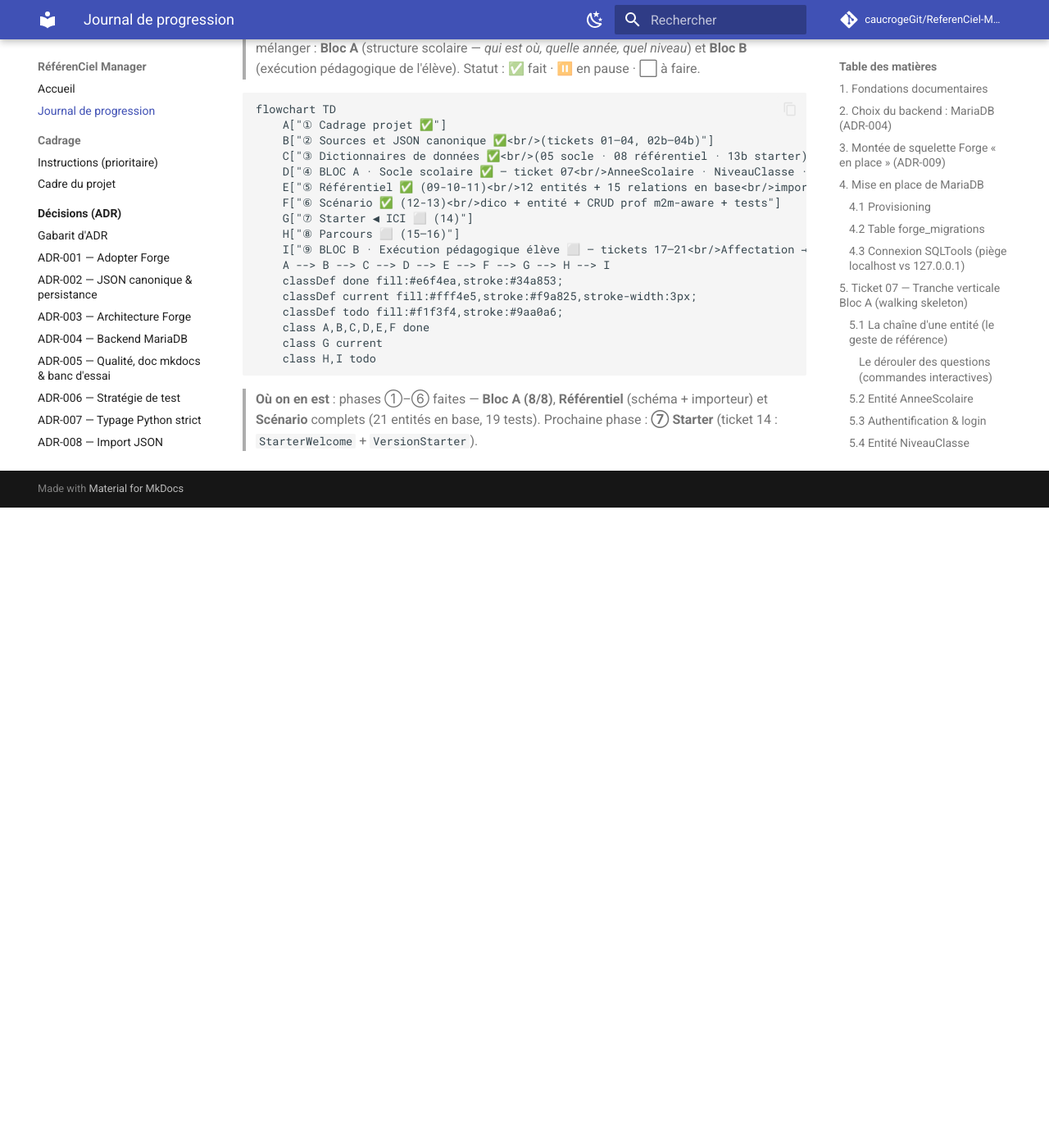
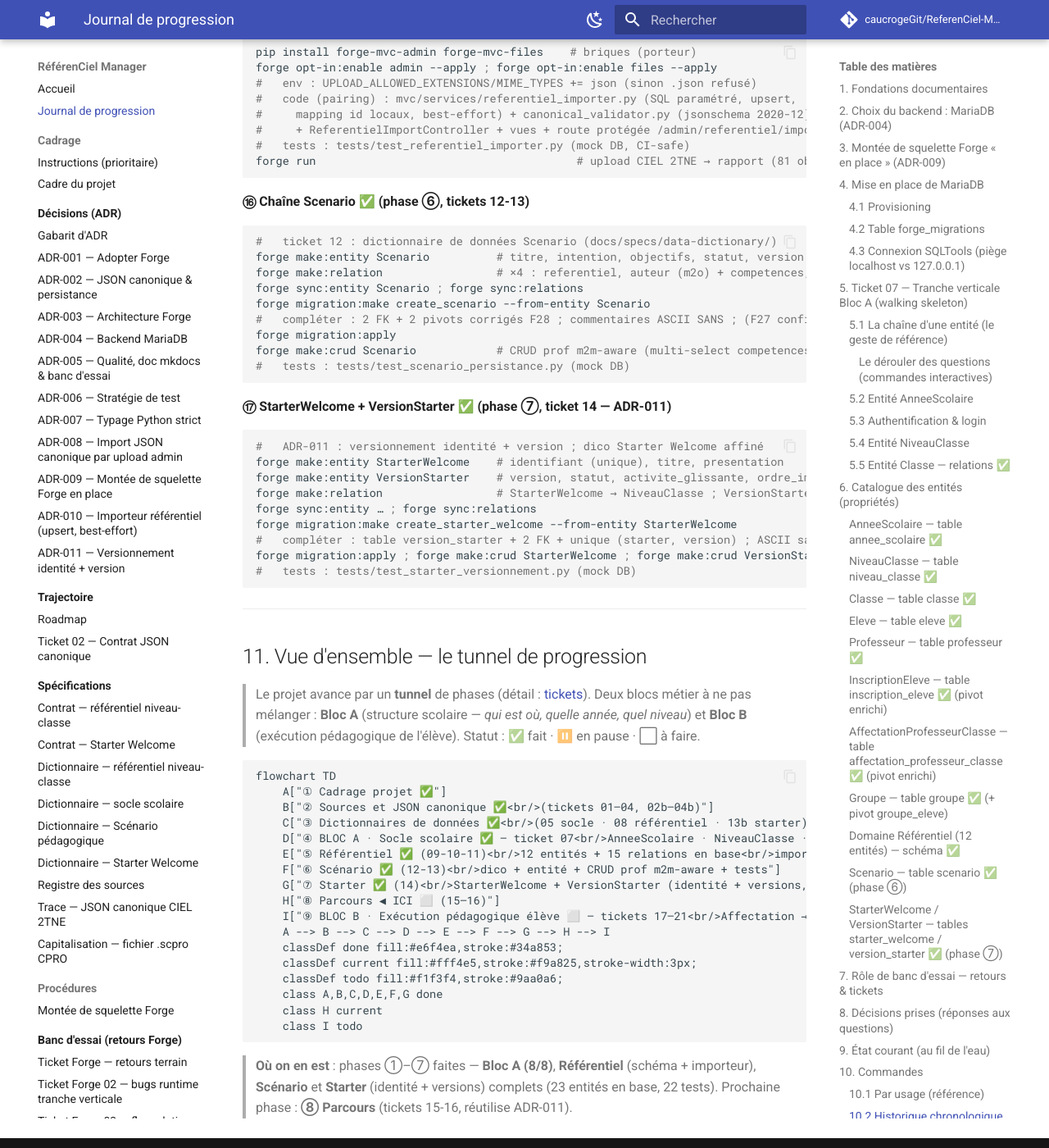
Before and after one commit to caucrogeGit/ReferenCiel-Manager, an MkDocs documentation site: the page built from docs/journal-de-progression.md, in a window 1280 px wide and 1400 px high, scrolled down 17335 px. Shown: the whole window at 82% size. Built offline with MkDocs 1.6.1 and Material for MkDocs 9.7.7, drawn with Linux system fonts in a browser that asks for light colours; comment, search, counter and statistics services are not loaded; before the commit the page ends 17954 px from its top, so only the background shows below that; some of the changed text lies outside the part shown.

Commit message:
docs(journal): phase ⑦ Starter terminée (StarterWelcome + VersionStarter)
Journal : StarterWelcome/VersionStarter au catalogue §6, état §9 (23 entités, 22
tests), historique §10.2 (⑰), tunnel §11 (phase ⑦ done → curseur ⑧ Parcours).

Co-Authored-By: Claude Opus 4.8 (1M context) <noreply@anthropic.com>

````diff
--- a/docs/journal-de-progression.md
+++ b/docs/journal-de-progression.md
@@ -434,6 +434,19 @@ Premier objet métier **créé par le prof** (CRUD), pas importé.
 (pivot `scenario_critere`). **CRUD prof m2m-aware** : selects FK + multi-select
 compétences/critères + `sync_*_ids` transactionnel. Tests de persistance (mock DB).*
 
+### `StarterWelcome` / `VersionStarter` — tables `starter_welcome` / `version_starter` ✅ (phase ⑦)
+
+Parcours réutilisable, en **identité + versions** ([ADR-011](adr/011-versionnement-identite-plus-version.md),
+[dico](specs/data-dictionary/dictionnaire-starter-welcome.md)).
+
+| Entité | Champs | Relations |
+|---|---|---|
+| `StarterWelcome` (identité) | `identifiant` (unique), `titre`, `presentation` | `niveau_classe_id` → NiveauClasse |
+| `VersionStarter` (version) | `version`, `statut` (`brouillon`/`publie`/`archive`), `activite_glissante`, `ordre_impose` | `starter_id` → StarterWelcome · **unique** `(starter, version)` |
+
+*CRUD de gestion pour les deux (select FK + checkboxes booléens). Les contenus versionnés
+(paliers, QCM…) se rattacheront à une `VersionStarter` — tickets ultérieurs. Tests (mock DB).*
+
 ---
 
 ## 7. Rôle de banc d'essai — retours & tickets
@@ -492,15 +505,16 @@ Trace des arbitrages structurants (le *pourquoi*) :
 | **Bloc A — terminé ✅ (8/8)** | `AnneeScolaire`, `NiveauClasse`, `Classe`, `Eleve`, `Professeur`, `InscriptionEleve`, `AffectationProfesseurClasse`, `Groupe` |
 | **⑤ Référentiel — schéma ✅ (tickets 09-10)** | 12 entités (`Formation`, `ReferentielNiveauClasse`, `PoleActivite`, `ActiviteProfessionnelle`, `Tache`, `ResultatAttendu`, `Competence`, `Connaissance`, `CritereObservable`, `IndicateurReussite`, `FamilleCompetence`, `Source`) + `NiveauClasse` réutilisée. Migration `create_referentiel` (14 tables, 13 FK, 7 UNIQUE composites, 2 pivots m2m) appliquée |
 | ✅ Référentiel — ticket 11 | **Importeur complet** : service (`referentiel_importer.py`, ADR-010 upsert + best-effort), **UI d'upload admin** (validation schéma → import → rapport, provenance) + **admin de parcours** (`forge-mvc-admin`) + tests. Vérifié bout-en-bout (CIEL 2TNE : 81 objets) |
-| **⑥ Scénario — terminé ✅ (tickets 12-13)** | Dictionnaire + entité `Scenario` (titre, intention, objectifs, statut, version) + 2 FK (referentiel, auteur) + 2 m2m (compétences visées, critères) + **CRUD prof m2m-aware** (multi-select) + tests de persistance |
-| Total entités | **21** en base (8 socle + 12 référentiel + `Scenario`). `make check` vert |
+| **⑥ Scénario — terminé ✅ (tickets 12-13)** | Dictionnaire + entité `Scenario` + 2 FK + 2 m2m (compétences, critères) + **CRUD prof m2m-aware** + tests |
+| **⑦ Starter — terminé ✅ (ticket 14)** | Motif **identité + versions** (ADR-011) : `StarterWelcome` (identifiant, titre, presentation, niveau_classe) + `VersionStarter` (version, statut, activite_glissante, ordre_impose ; unique `(starter, version)`) + CRUD de gestion + tests |
+| Total entités | **23** en base (8 socle + 12 référentiel + `Scenario` + `StarterWelcome` + `VersionStarter`). `make check` vert |
 | Auth | opérationnelle (login prof, RBAC/MFA différés) |
-| Qualité | `make check` vert (5 portes, **19 tests**) |
+| Qualité | `make check` vert (5 portes, **22 tests**) |
 
-> Prochaine étape : **Phases ⑤ et ⑥ terminées**. Passer à la phase **⑦ Starter**
-> (ticket 14 : `StarterWelcome` + `VersionStarter`, dico 13b déjà écrit). Restes de
-> confort : lien de nav (import + admin), commit d'`env/example` (WIP porteur mêlé).
-> Défauts Forge remontés : retour-010 (F22 partiel), retour-012 (F26/F27 — F27 confirmé
+> Prochaine étape : **Phases ⑤–⑦ terminées**. Passer à la phase **⑧ Parcours**
+> (tickets 15-16 : `Parcours` + `VersionParcours` — **réutilise ADR-011** — puis
+> `Palier`). Restes de confort : lien de nav (import + admin), commit d'`env/example`
+> (WIP porteur mêlé). Défauts Forge remontés : retour-010 (F22 partiel), retour-012 (F26/F27 — F27 confirmé
 > 2×), retour-013 (F28), retour-014 (F29).
 
 ---
@@ -714,6 +728,20 @@ forge make:crud Scenario            # CRUD prof m2m-aware (multi-select competen
 #   tests : tests/test_scenario_persistance.py (mock DB)
 ```
 
+**⑰ StarterWelcome + VersionStarter ✅ (phase ⑦, ticket 14 — ADR-011)**
+
+```bash
+#   ADR-011 : versionnement identité + version ; dico Starter Welcome affiné
+forge make:entity StarterWelcome    # identifiant (unique), titre, presentation
+forge make:entity VersionStarter    # version, statut, activite_glissante, ordre_impose
+forge make:relation                 # StarterWelcome → NiveauClasse ; VersionStarter → StarterWelcome
+forge sync:entity … ; forge sync:relations
+forge migration:make create_starter_welcome --from-entity StarterWelcome
+#   compléter : table version_starter + 2 FK + unique (starter, version) ; ASCII sans ;/'
+forge migration:apply ; forge make:crud StarterWelcome ; forge make:crud VersionStarter
+#   tests : tests/test_starter_versionnement.py (mock DB)
+```
+
 ---
 
 ## 11. Vue d'ensemble — le tunnel de progression
@@ -731,18 +759,18 @@ flowchart TD
     D["④ BLOC A · Socle scolaire ✅ — ticket 07<br/>AnneeScolaire · NiveauClasse · Classe · Eleve · Professeur<br/>Inscription · Affectation · Groupe (+ m2m) — 8/8"]
     E["⑤ Référentiel ✅ (09-10-11)<br/>12 entités + 15 relations en base<br/>importeur JSON par upload admin"]
     F["⑥ Scénario ✅ (12-13)<br/>dico + entité + CRUD prof m2m-aware + tests"]
-    G["⑦ Starter ◀ ICI ⬜ (14)"]
-    H["⑧ Parcours ⬜ (15–16)"]
+    G["⑦ Starter ✅ (14)<br/>StarterWelcome + VersionStarter (identité + versions, ADR-011)"]
+    H["⑧ Parcours ◀ ICI ⬜ (15–16)"]
     I["⑨ BLOC B · Exécution pédagogique élève ⬜ — tickets 17–21<br/>Affectation → Progression → QCM/checklist/dépôt → Suivi prof → Évaluation et bilan"]
     A --> B --> C --> D --> E --> F --> G --> H --> I
     classDef done fill:#e6f4ea,stroke:#34a853;
     classDef current fill:#fff4e5,stroke:#f9a825,stroke-width:3px;
     classDef todo fill:#f1f3f4,stroke:#9aa0a6;
-    class A,B,C,D,E,F done
-    class G current
-    class H,I todo
+    class A,B,C,D,E,F,G done
+    class H current
+    class I todo
 ```
 
-> **Où on en est** : phases ①–⑥ faites — **Bloc A (8/8)**, **Référentiel** (schéma +
-> importeur) et **Scénario** complets (21 entités en base, 19 tests). Prochaine phase :
-> **⑦ Starter** (ticket 14 : `StarterWelcome` + `VersionStarter`).
+> **Où on en est** : phases ①–⑦ faites — **Bloc A (8/8)**, **Référentiel** (schéma +
+> importeur), **Scénario** et **Starter** (identité + versions) complets (23 entités en
+> base, 22 tests). Prochaine phase : **⑧ Parcours** (tickets 15-16, réutilise ADR-011).
````
